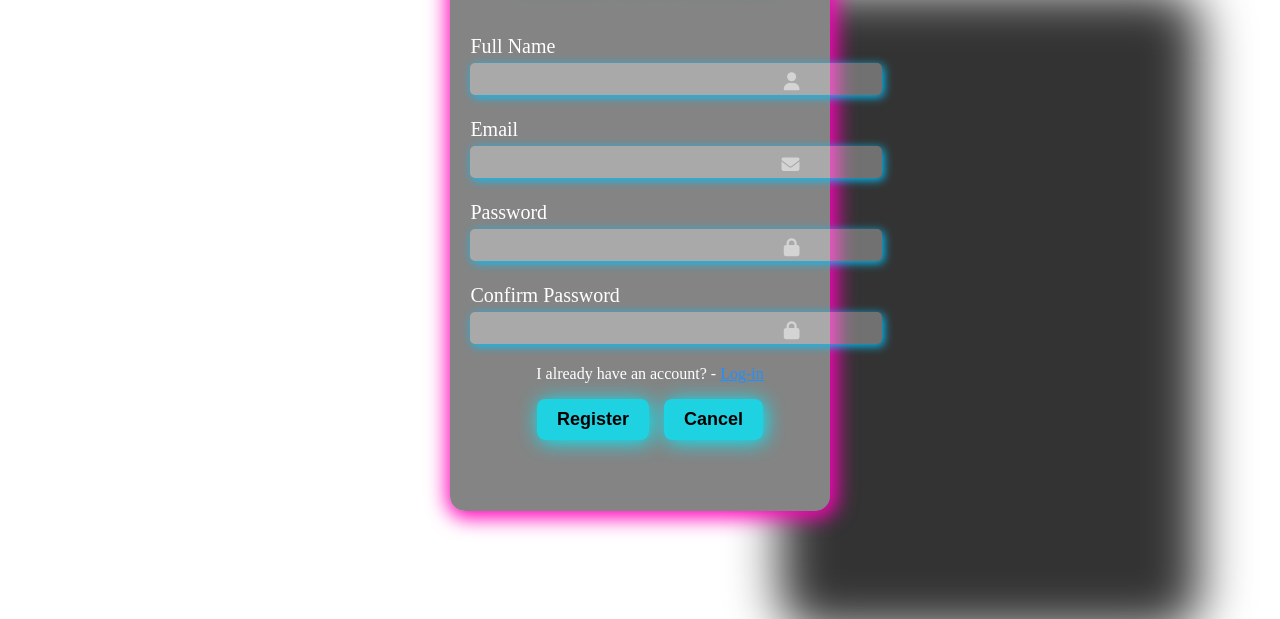
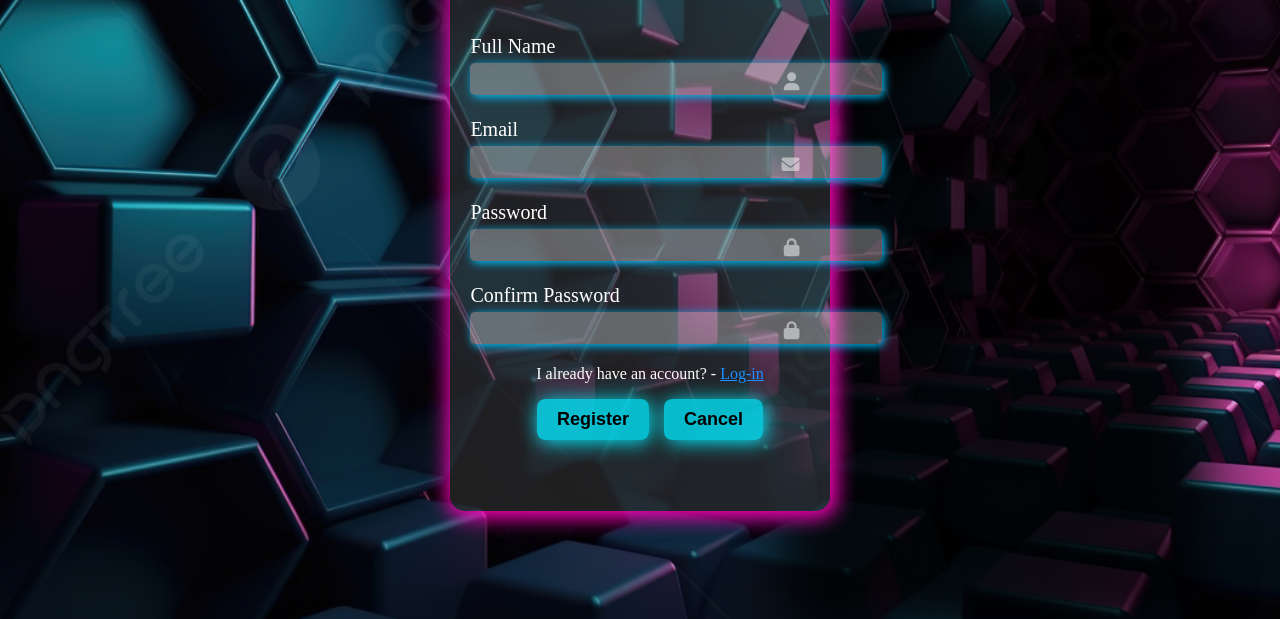
Before and after one commit to kerolusnaiem/form_login, a plain HTML site: page index.html in a window 1280 px wide. Shown: the part 197-816 px from the top of the page. Drawn offline with Linux system fonts and the light colour scheme; the site is published under a folder, as on GitHub Pages, so addresses that start at the root find nothing.

Commit message:
modified all css files

```diff
--- a/css/login.css
+++ b/css/login.css
@@ -1,6 +1,6 @@
 
  body {
-            background : url(/images/pngtree-d-background-with-colorful-geometric-cubes-and-neon-lights-in-the-picture-image_2725789.jpg) no-repeat center/cover;
+            background : url(../images/HD-wallpaper-fish-form-design.jpg) no-repeat center/cover;
             height : 100vh;
             display : flex;
             justify-content : center;
--- a/css/new.css
+++ b/css/new.css
@@ -1,6 +1,6 @@
 
  body {
-            background : url(/images/pngtree-d-background-with-colorful-geometric-cubes-and-neon-lights-in-the-picture-image_2725789.jpg) no-repeat center/cover;
+            background : url(../images/pngtree-d-background-with-colorful-geometric-cubes-and-neon-lights-in-the-picture-image_2725789.jpg) no-repeat center/cover;
             height : 100vh;
             display : flex;
             justify-content : center;
--- a/css/password.css
+++ b/css/password.css
@@ -1,7 +1,7 @@
 
 
   body {
-            background : url(/images/HD-wallpaper-fish-form-design.jpg) no-repeat center/cover;
+            background : url(../images/HD-wallpaper-fish-form-design.jpg) no-repeat center/cover;
             height : 100vh;
             display : flex;
             justify-content : center;
```
